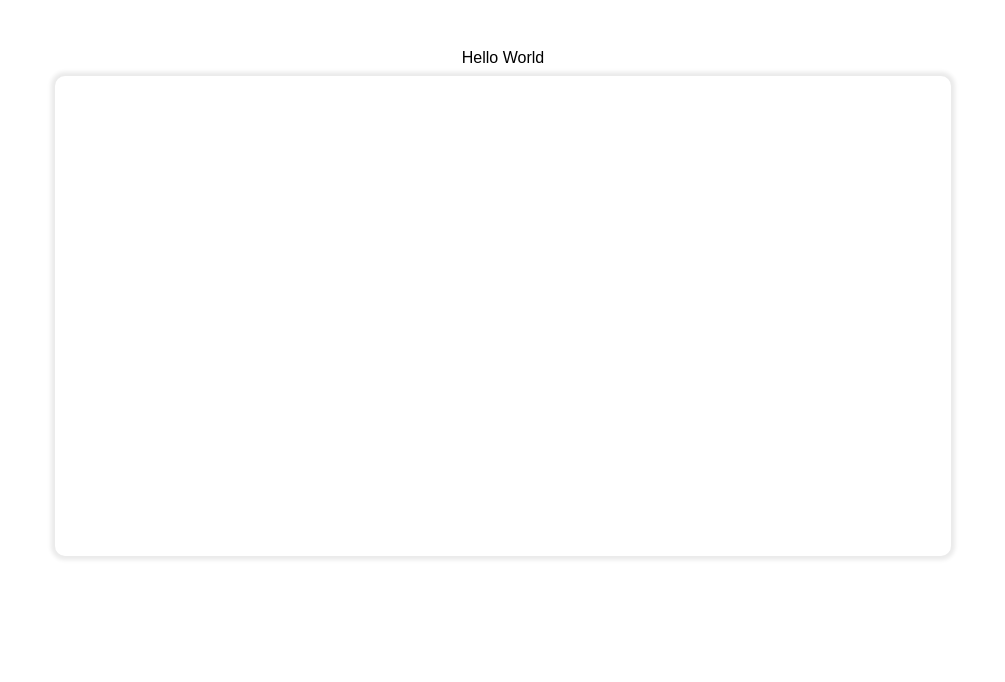
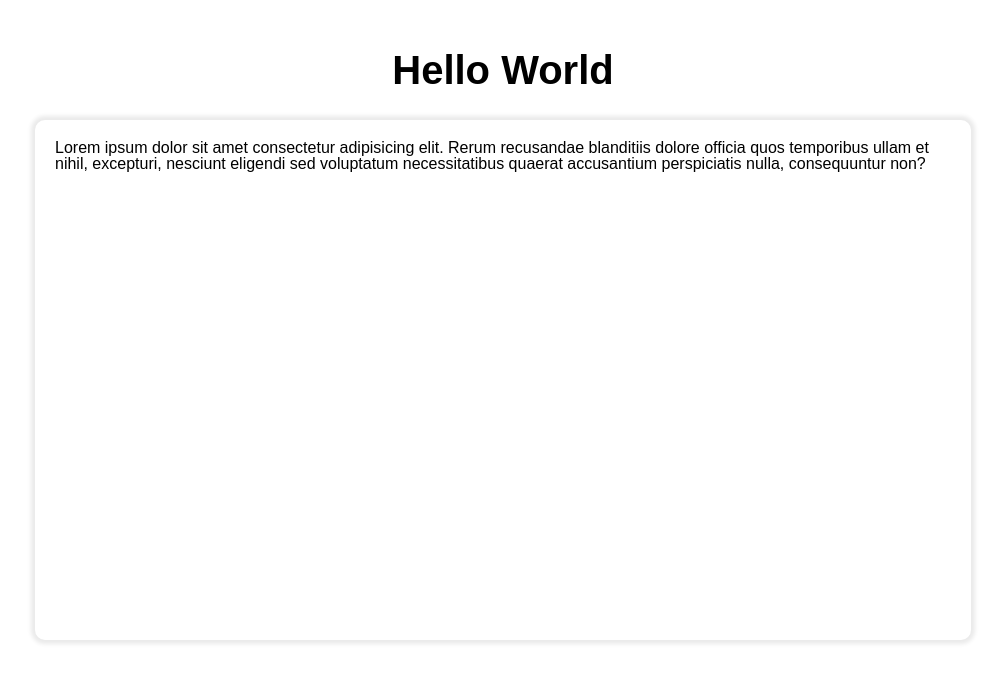
Before and after one commit to Aseef01/Jenkins-test-POLL-SCM, a plain HTML site: page index.html in a window 1280 px wide. Shown: the whole page, without its empty margins (137-1142 px from the left). Drawn offline with Linux system fonts and the light colour scheme.

Commit message:
Edit Style CSS and Add Content for Webste

```diff
--- a/index.html
+++ b/index.html
@@ -16,13 +16,16 @@
         }
         .container h1 {
             margin-top: 50px;
+            font-size: 2.5rem;
+            font-weight: bold;
         }
         .section-one {
             width: 70%;
             height: 60vh;
-            margin: 10px auto;
+            margin: 30px auto;
             box-shadow: 0 0 4px 4px #eaeaea;
             border-radius: 10px;
+            padding: 20px
         }
     </style>
 </head>
@@ -30,7 +33,7 @@
     <div class="container">
         <h1>Hello World</h1>
         <section class="section-one">
-
+            <p>Lorem ipsum dolor sit amet consectetur adipisicing elit. Rerum recusandae blanditiis dolore officia quos temporibus ullam et nihil, excepturi, nesciunt eligendi sed voluptatum necessitatibus quaerat accusantium perspiciatis nulla, consequuntur non?</p>
         </section>
     </div>
 </body>
```
